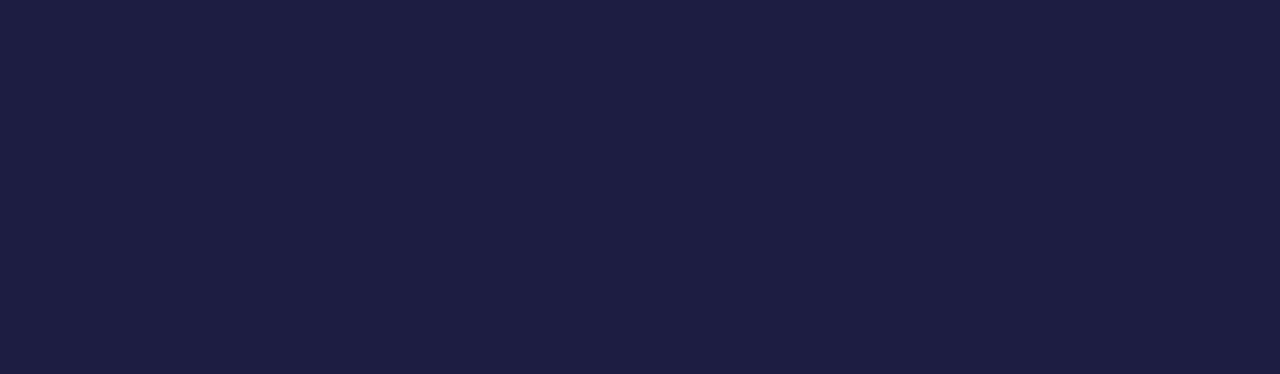
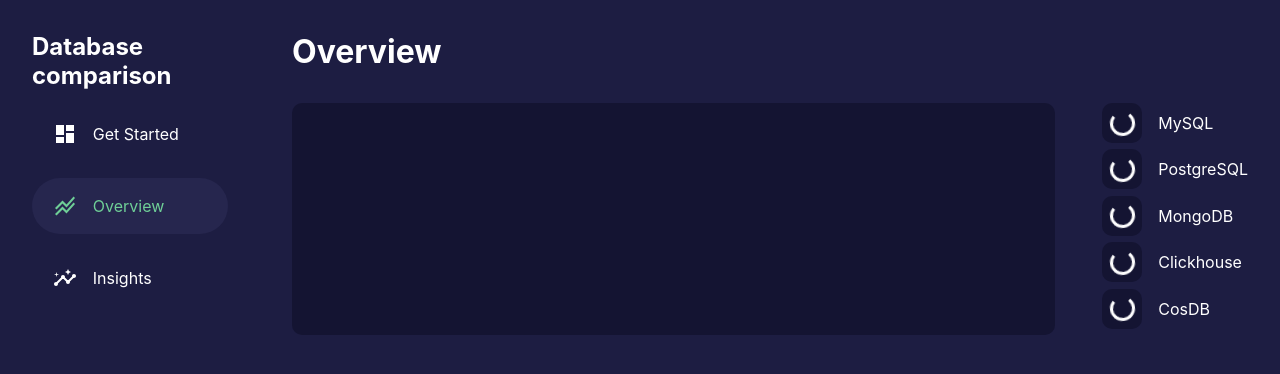
Before and after one commit to LeCarteloo/database-comparison, a React (Vite) app in the folder client/: page /overview in a window 1280 px wide. Before the commit this address had no page. Shown: the top 374 px of the page. Built offline with nearby package versions, Linux system fonts and the light colour scheme.

Commit message:
Added two loaders, created overview page, added new overview route, updated Main styles

```diff
--- a/client/src/App.tsx
+++ b/client/src/App.tsx
@@ -7,7 +7,7 @@ function App() {
       <main>
         <Router>
           <Routes>
-            <Route path="/" element={<Main />} />
+            <Route path="/*" element={<Main />} />
           </Routes>
         </Router>
       </main>
--- a/client/src/components/index.ts
+++ b/client/src/components/index.ts
@@ -1,4 +1,5 @@
 export { default as Sidebar } from './sidebar/Sidebar';
 export { default as Block } from './block/Block';
 export { default as BlockGroup } from './block/BlockGroup';
-export { default as Progress } from './progress/Progress';
+export { default as CircleLoader } from './loaders/CircleLoader';
+export { default as ChartLoader } from './loaders/ChartLoader';
--- /dev/null
+++ b/client/src/components/loaders/ChartLoader.tsx
@@ -0,0 +1,5 @@
+const ChartProgress = () => {
+  return <span className="loader"></span>;
+};
+
+export default ChartProgress;
--- /dev/null
+++ b/client/src/components/loaders/CircleLoader.tsx
@@ -0,0 +1,20 @@
+import { CheckOutlined } from '@mui/icons-material';
+import * as S from './Loaders.styled';
+
+interface CircleLoader {
+  isLoading: boolean;
+}
+
+const CircleLoader = ({ isLoading }: CircleLoader) => {
+  return (
+    <>
+      {isLoading ? (
+        <S.CircleLoader></S.CircleLoader>
+      ) : (
+        <CheckOutlined fontSize="large" htmlColor="#6fcf97" />
+      )}
+    </>
+  );
+};
+
+export default CircleLoader;
--- /dev/null
+++ b/client/src/components/loaders/Loaders.styled.ts
@@ -0,0 +1,122 @@
+import styled from 'styled-components';
+
+const ChartLoader = styled.span`
+  position: relative;
+  width: 75px;
+  height: 100px;
+  background-repeat: no-repeat;
+  background-image: linear-gradient(#ddd 50px, transparent 0),
+    linear-gradient(#ddd 50px, transparent 0),
+    linear-gradient(#ddd 50px, transparent 0),
+    linear-gradient(#ddd 50px, transparent 0),
+    linear-gradient(#ddd 50px, transparent 0);
+  background-size: 8px 100%;
+  background-position: 0px 90px, 15px 78px, 30px 66px, 45px 58px, 60px 50px;
+  animation: pillerPushUp 4s linear infinite;
+
+  &:after {
+    content: '';
+    position: absolute;
+    bottom: 10px;
+    left: 0;
+    width: 10px;
+    height: 10px;
+    background: #de3500;
+    border-radius: 50%;
+    animation: ballStepUp 4s linear infinite;
+  }
+
+  @keyframes pillerPushUp {
+    0%,
+    40%,
+    100% {
+      background-position: 0px 90px, 15px 78px, 30px 66px, 45px 58px, 60px 50px;
+    }
+    50%,
+    90% {
+      background-position: 0px 50px, 15px 58px, 30px 66px, 45px 78px, 60px 90px;
+    }
+  }
+
+  @keyframes ballStepUp {
+    0% {
+      transform: translate(0, 0);
+    }
+    5% {
+      transform: translate(8px, -14px);
+    }
+    10% {
+      transform: translate(15px, -10px);
+    }
+    17% {
+      transform: translate(23px, -24px);
+    }
+    20% {
+      transform: translate(30px, -20px);
+    }
+    27% {
+      transform: translate(38px, -34px);
+    }
+    30% {
+      transform: translate(45px, -30px);
+    }
+    37% {
+      transform: translate(53px, -44px);
+    }
+    40% {
+      transform: translate(60px, -40px);
+    }
+    50% {
+      transform: translate(60px, 0);
+    }
+    57% {
+      transform: translate(53px, -14px);
+    }
+    60% {
+      transform: translate(45px, -10px);
+    }
+    67% {
+      transform: translate(37px, -24px);
+    }
+    70% {
+      transform: translate(30px, -20px);
+    }
+    77% {
+      transform: translate(22px, -34px);
+    }
+    80% {
+      transform: translate(15px, -30px);
+    }
+    87% {
+      transform: translate(7px, -44px);
+    }
+    90% {
+      transform: translate(0, -40px);
+    }
+    100% {
+      transform: translate(0, 0);
+    }
+  }
+`;
+
+const CircleLoader = styled.span`
+  width: 25px;
+  height: 25px;
+  border: 3px solid #fff;
+  border-bottom-color: transparent;
+  border-radius: 50%;
+  display: inline-block;
+  box-sizing: border-box;
+  animation: rotation 1s linear infinite;
+
+  @keyframes rotation {
+    0% {
+      transform: rotate(0deg);
+    }
+    100% {
+      transform: rotate(360deg);
+    }
+  }
+`;
+
+export { CircleLoader, ChartLoader };
--- a/client/src/pages/index.ts
+++ b/client/src/pages/index.ts
@@ -1,2 +1,3 @@
 export { default as Main } from './main/Main';
 export { default as Homepage } from './home/Homepage';
+export { default as Overviewpage } from './overview/Overviewpage';
--- a/client/src/pages/main/Main.styled.ts
+++ b/client/src/pages/main/Main.styled.ts
@@ -6,6 +6,17 @@ const HomeGrid = styled.div`
   grid-template-rows: 1fr;
   grid-template-areas: 'sidebar main';
   height: 100vh;
+  @media (max-width: 800px) {
+    grid-template-columns: 1fr;
+  }
 `;
 
-export { HomeGrid };
+const Main = styled.main`
+  overflow: auto;
+  padding: 0 2em 2em 2em;
+  @media (max-width: 800px) {
+    padding: 0 0.8em 0.8em 0.8em;
+  }
+`;
+
+export { HomeGrid, Main };
--- a/client/src/pages/main/Main.tsx
+++ b/client/src/pages/main/Main.tsx
@@ -1,17 +1,22 @@
 import { Sidebar } from '../../components';
 import * as S from './Main.styled';
-import { Routes, Route } from 'react-router-dom';
-import { Homepage } from '../../pages';
+import { Routes, Route, useLocation } from 'react-router-dom';
+import { Homepage, Overviewpage } from '../../pages';
+import { AnimatePresence } from 'framer-motion';
 
 const Main = () => {
+  const location = useLocation();
   return (
     <S.HomeGrid>
       <Sidebar />
-      <main>
-        <Routes>
-          <Route path="/" element={<Homepage />} />
-        </Routes>
-      </main>
+      <S.Main>
+        <AnimatePresence>
+          <Routes location={location} key={location.pathname}>
+            <Route path="/" element={<Homepage />} />
+            <Route path="/overview" element={<Overviewpage />} />
+          </Routes>
+        </AnimatePresence>
+      </S.Main>
     </S.HomeGrid>
   );
 };
--- /dev/null
+++ b/client/src/pages/overview/Overview.styled.ts
@@ -0,0 +1,48 @@
+import styled from 'styled-components';
+
+const Header = styled.header`
+  padding: 2em 0;
+`;
+
+const Results = styled.div`
+  background-color: #141432;
+  border-radius: 10px;
+  padding: 2em;
+  flex: 1;
+`;
+
+const MainContainer = styled.div`
+  display: flex;
+  gap: 5%;
+  @media (max-width: 800px) {
+    flex-direction: column-reverse;
+  }
+`;
+
+const LoadingList = styled.ul`
+  list-style: none;
+  @media (max-width: 800px) {
+    display: flex;
+    gap: 1em;
+    flex-wrap: wrap;
+    justify-content: center;
+  }
+`;
+
+const LoadingItem = styled.li`
+  display: flex;
+  align-items: center;
+  margin-bottom: 0.4em;
+  gap: 1em;
+  div {
+    display: flex;
+    justify-content: center;
+    align-items: center;
+    background-color: #141432;
+    border-radius: 10px;
+    width: 40px;
+    height: 40px;
+  }
+`;
+
+export { Header, LoadingItem, LoadingList, Results, MainContainer };
--- /dev/null
+++ b/client/src/pages/overview/Overviewpage.tsx
@@ -0,0 +1,34 @@
+import { CircleLoader } from '../../components';
+import * as S from './Overview.styled';
+import { motion } from 'framer-motion';
+
+const Overviewpage = () => {
+  const databases = ['MySQL', 'PostgreSQL', 'MongoDB', 'Clickhouse', 'CosDB'];
+
+  return (
+    <motion.div
+      animate={{ opacity: 1 }}
+      initial={{ opacity: 0 }}
+      transition={{ duration: 1, ease: 'easeInOut' }}
+    >
+      <S.Header>
+        <h1>Overview</h1>
+      </S.Header>
+      <S.MainContainer>
+        <S.Results></S.Results>
+        <S.LoadingList>
+          {databases.map((db) => (
+            <S.LoadingItem key={db}>
+              <div>
+                <CircleLoader isLoading={true} />
+              </div>
+              <span>{db}</span>
+            </S.LoadingItem>
+          ))}
+        </S.LoadingList>
+      </S.MainContainer>
+    </motion.div>
+  );
+};
+
+export default Overviewpage;
```
